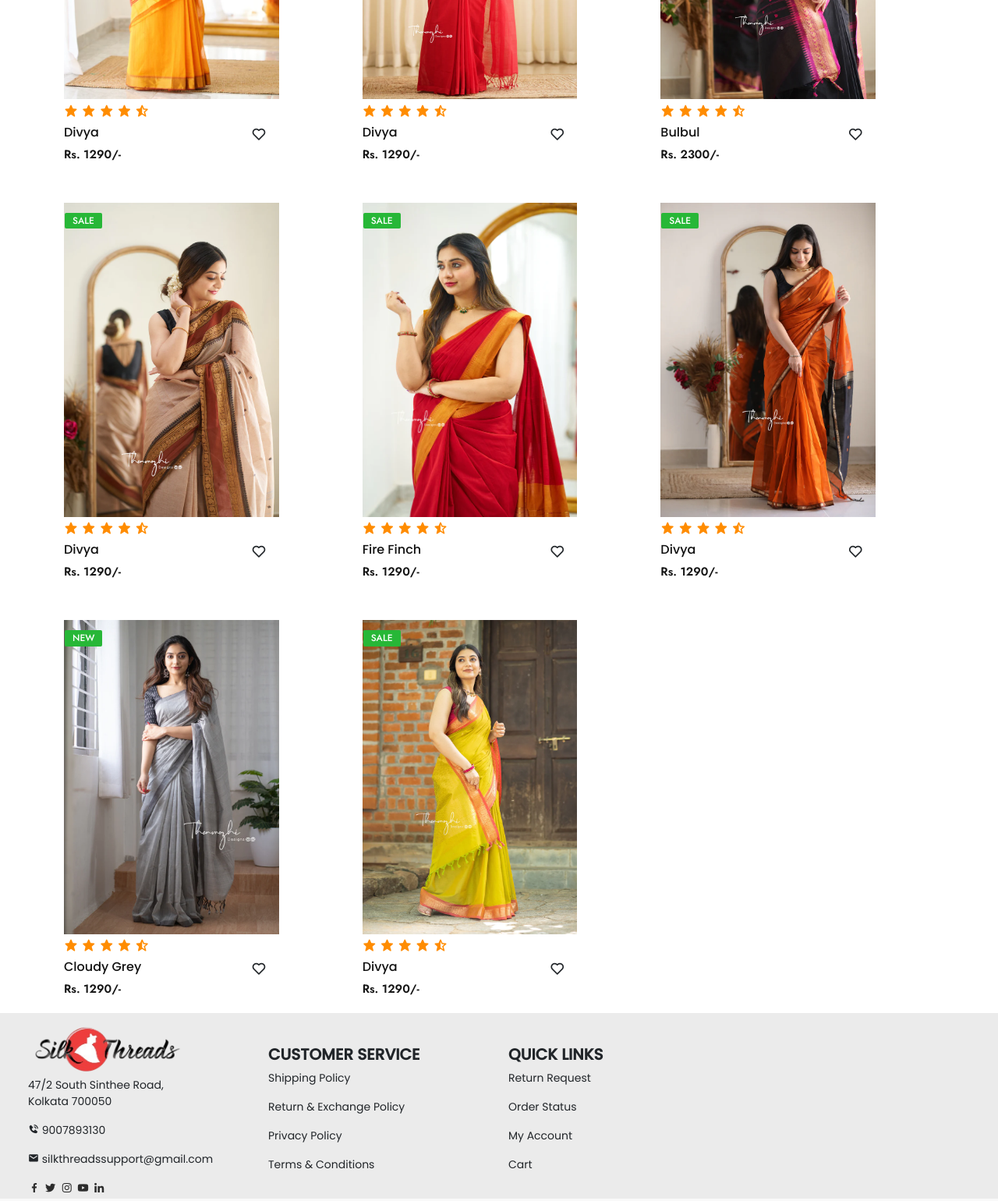
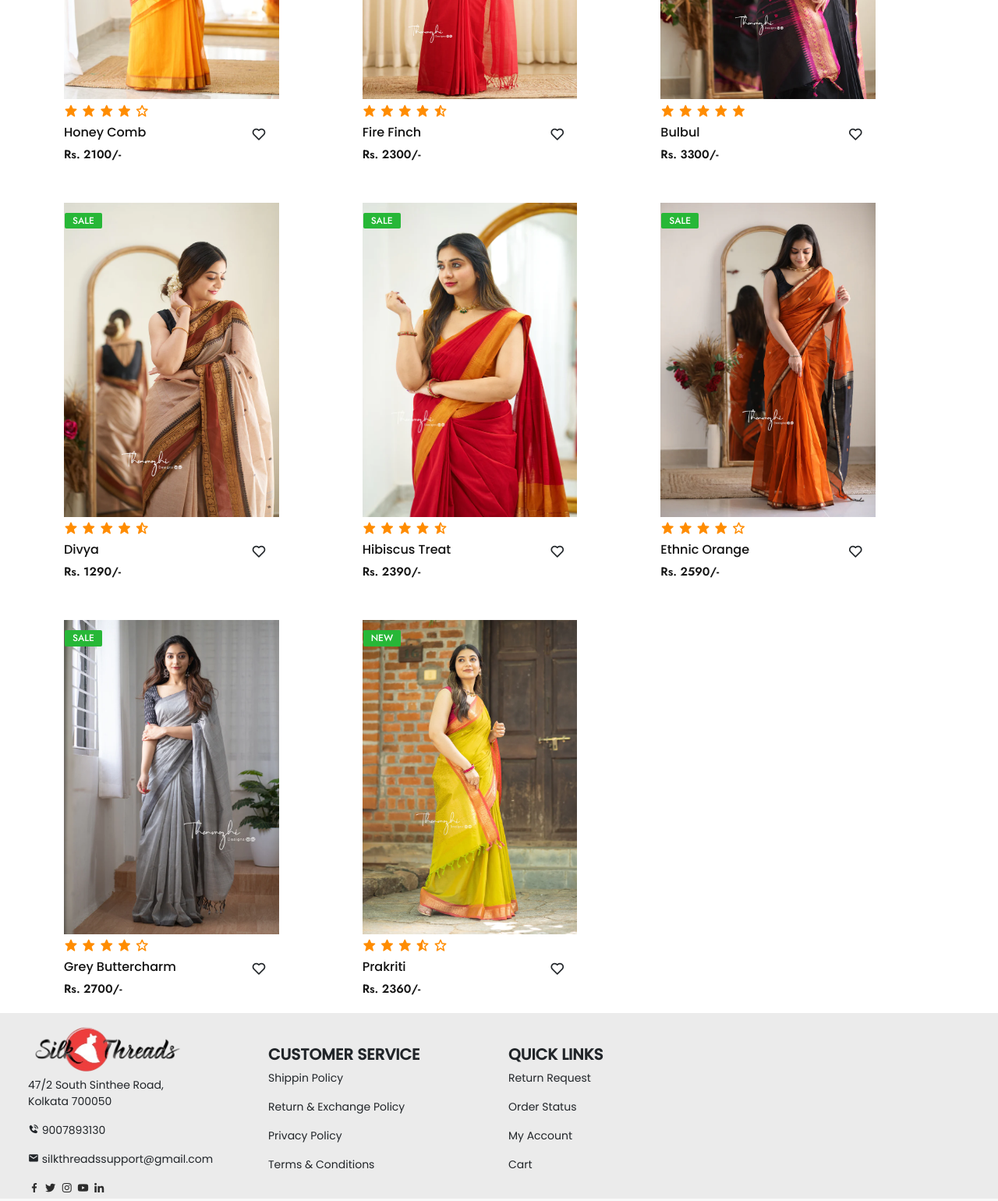
Before and after one commit to tuhin062/Silk-Threads, a plain HTML site: page index.html in a window 1280 px wide. Shown: the part 2680-4220 px from the top of the page at 78% size. Drawn offline with nearby package versions, Linux system fonts and the light colour scheme; grey boxes are pictures that could not be loaded; files whose address does not match are found by name.

Commit message:
Update index.html

```diff
--- a/index.html
+++ b/index.html
@@ -38,7 +38,6 @@
       <a href=""><i class='bx bx-search-alt'></i></a>
       <a href=""><i class='bx bx-user'></i></a>
       <a href=""><i class='bx bx-cart'></i></a>
-
       <div class='bx bx-menu' id="menu-icon"></div>
     </div>
   </header>
@@ -228,11 +227,11 @@
             <i class="bx bxs-star"></i>
             <i class="bx bxs-star"></i>
             <i class="bx bxs-star"></i>
-            <i class="bx bxs-star-half"></i>
+            <i class='bx bx-star'></i>
           </div>
           <div class="price">
-            <h4>Divya</h4>
-            <p>Rs. 1290/-</p>
+            <h4>Honey Comb</h4>
+            <p>Rs. 2100/-</p>
           </div>
         </div>
         <div class="row">
@@ -251,8 +250,8 @@
             <i class="bx bxs-star-half"></i>
           </div>
           <div class="price">
-            <h4>Divya</h4>
-            <p>Rs. 1290/-</p>
+            <h4>Fire Finch</h4>
+            <p>Rs. 2300/-</p>
           </div>
         </div>
         <div class="row">
@@ -268,11 +267,11 @@
             <i class="bx bxs-star"></i>
             <i class="bx bxs-star"></i>
             <i class="bx bxs-star"></i>
-            <i class="bx bxs-star-half"></i>
+            <i class='bx bxs-star' ></i>
           </div>
           <div class="price">
             <h4>Bulbul</h4>
-            <p>Rs. 2300/-</p>
+            <p>Rs. 3300/-</p>
           </div>
         </div>
         <div class="row">
@@ -311,8 +310,8 @@
             <i class="bx bxs-star-half"></i>
           </div>
           <div class="price">
-            <h4>Fire Finch</h4>
-            <p>Rs. 1290/-</p>
+            <h4>Hibiscus Treat</h4>
+            <p>Rs. 2390/-</p>
           </div>
         </div>
         <div class="row">
@@ -328,35 +327,15 @@
             <i class="bx bxs-star"></i>
             <i class="bx bxs-star"></i>
             <i class="bx bxs-star"></i>
-            <i class="bx bxs-star-half"></i>
+            <i class='bx bx-star' ></i>
           </div>
           <div class="price">
-            <h4>Divya</h4>
-            <p>Rs. 1290/-</p>
+            <h4>Ethnic Orange</h4>
+            <p>Rs. 2590/-</p>
           </div>
         </div>
         <div class="row">
           <img src="image/DSC08231copy_800x.jpg">
-          <div class="product-text">
-            <h5>New</h5>
-          </div>
-          <div class="heart-icon">
-            <i class="bx bx-heart"></i>
-          </div>
-          <div class="ratings">
-            <i class="bx bxs-star"></i>
-            <i class="bx bxs-star"></i>
-            <i class="bx bxs-star"></i>
-            <i class="bx bxs-star"></i>
-            <i class="bx bxs-star-half"></i>
-          </div>
-          <div class="price">
-            <h4>Cloudy Grey</h4>
-            <p>Rs. 1290/-</p>
-          </div>
-        </div>
-        <div class="row">
-          <img src="image/046A4131copy_800x.jpg">
           <div class="product-text">
             <h5>Sale</h5>
           </div>
@@ -368,11 +347,31 @@
             <i class="bx bxs-star"></i>
             <i class="bx bxs-star"></i>
             <i class="bx bxs-star"></i>
-            <i class="bx bxs-star-half"></i>
+            <i class='bx bx-star'></i>
           </div>
           <div class="price">
-            <h4>Divya</h4>
-            <p>Rs. 1290/-</p>
+            <h4>Grey Buttercharm</h4>
+            <p>Rs. 2700/-</p>
+          </div>
+        </div>
+        <div class="row">
+          <img src="image/046A4131copy_800x.jpg">
+          <div class="product-text">
+            <h5>New</h5>
+          </div>
+          <div class="heart-icon">
+            <i class="bx bx-heart"></i>
+          </div>
+          <div class="ratings">
+            <i class="bx bxs-star"></i>
+            <i class="bx bxs-star"></i>
+            <i class="bx bxs-star"></i>
+            <i class='bx bxs-star-half'></i>
+            <i class='bx bx-star'></i>
+          </div>
+          <div class="price">
+            <h4>Prakriti</h4>
+            <p>Rs. 2360/-</p>
           </div>
         </div>
       </div>
@@ -403,7 +402,7 @@
             </div>
             <div class="col-md-3">
               <h4>CUSTOMER SERVICE</h4>
-              <p>Shipping Policy</p>
+              <p>Shippin Policy</p>
               <p>Return & Exchange Policy</p>
               <p>Privacy Policy</p>
               <p>Terms & Conditions</p>
```
